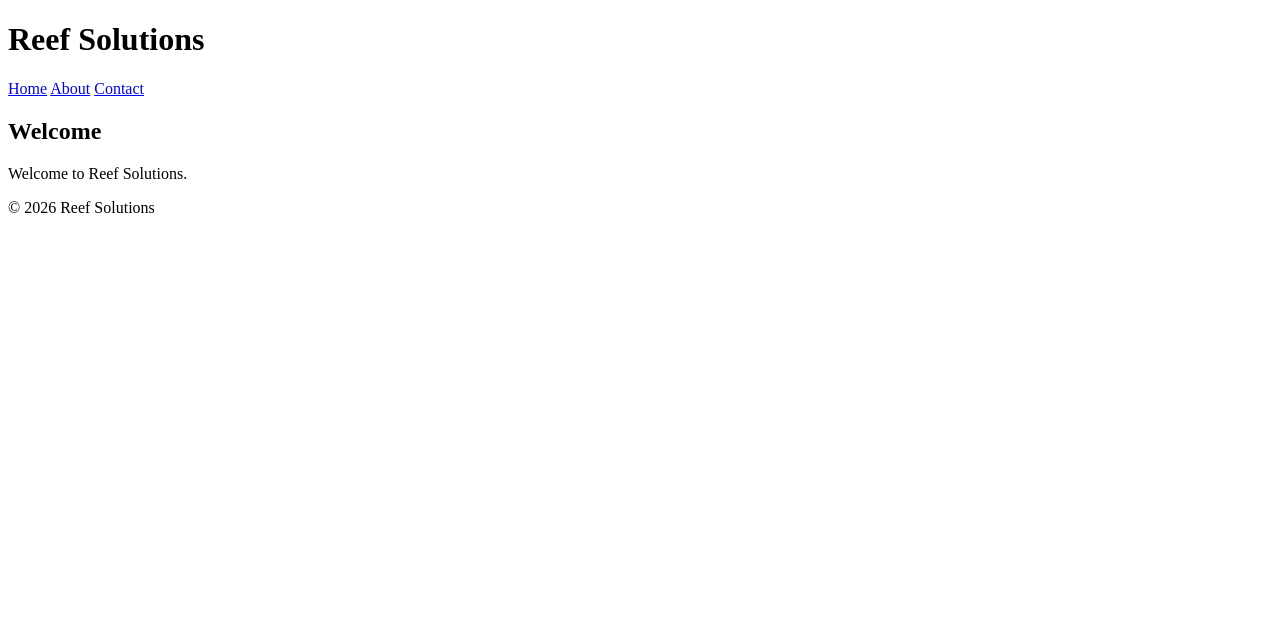
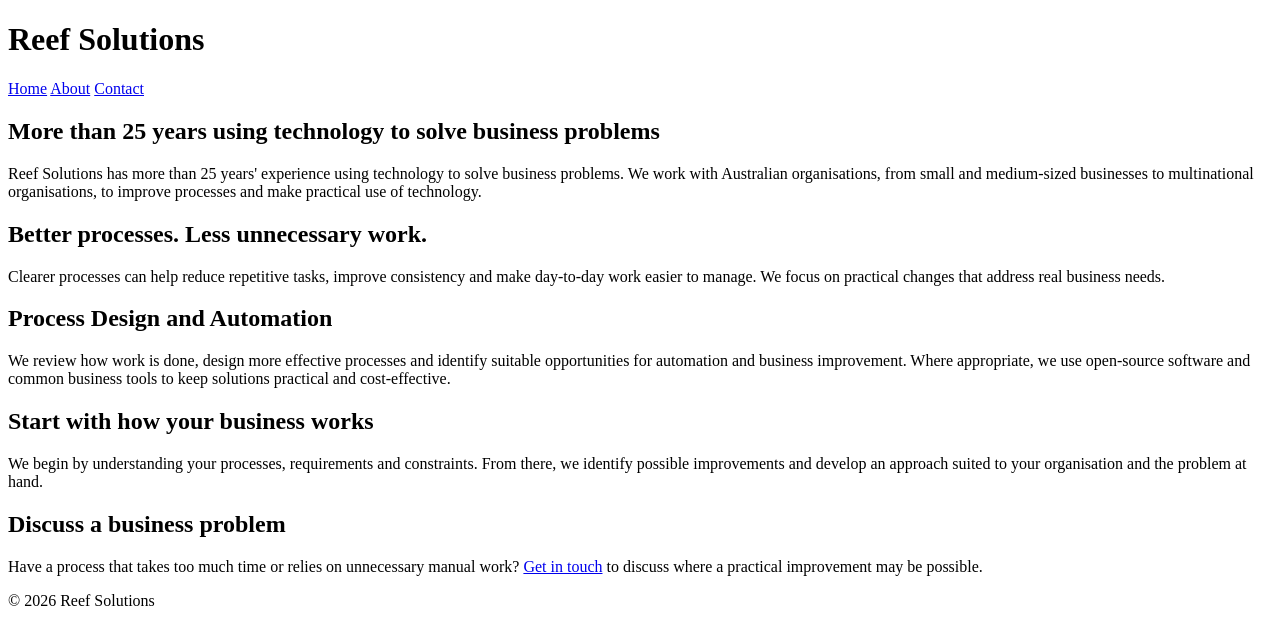
Before and after one commit to QueequegMD/reefsolutions-website, a plain HTML site: page index.html in a window 1280 px wide. Drawn offline with Linux system fonts and the light colour scheme.

Commit message:
Add initial home page content

```diff
--- a/index.html
+++ b/index.html
@@ -18,11 +18,47 @@
     </header>
 
     <main>
-        <h2>Welcome</h2>
+        <section>
+            <h2>More than 25 years using technology to solve business problems</h2>
+            <p>
+                Reef Solutions has more than 25 years' experience using technology to solve business problems.
+                We work with Australian organisations, from small and medium-sized businesses to multinational
+                organisations, to improve processes and make practical use of technology.
+            </p>
+        </section>
 
-        <p>
-            Welcome to Reef Solutions.
-        </p>
+        <section>
+            <h2>Better processes. Less unnecessary work.</h2>
+            <p>
+                Clearer processes can help reduce repetitive tasks, improve consistency and make day-to-day
+                work easier to manage. We focus on practical changes that address real business needs.
+            </p>
+        </section>
+
+        <section>
+            <h2>Process Design and Automation</h2>
+            <p>
+                We review how work is done, design more effective processes and identify suitable opportunities
+                for automation and business improvement. Where appropriate, we use open-source software and
+                common business tools to keep solutions practical and cost-effective.
+            </p>
+        </section>
+
+        <section>
+            <h2>Start with how your business works</h2>
+            <p>
+                We begin by understanding your processes, requirements and constraints. From there, we identify
+                possible improvements and develop an approach suited to your organisation and the problem at hand.
+            </p>
+        </section>
+
+        <section>
+            <h2>Discuss a business problem</h2>
+            <p>
+                Have a process that takes too much time or relies on unnecessary manual work?
+                <a href="contact.html">Get in touch</a> to discuss where a practical improvement may be possible.
+            </p>
+        </section>
     </main>
 
     <footer>
```
